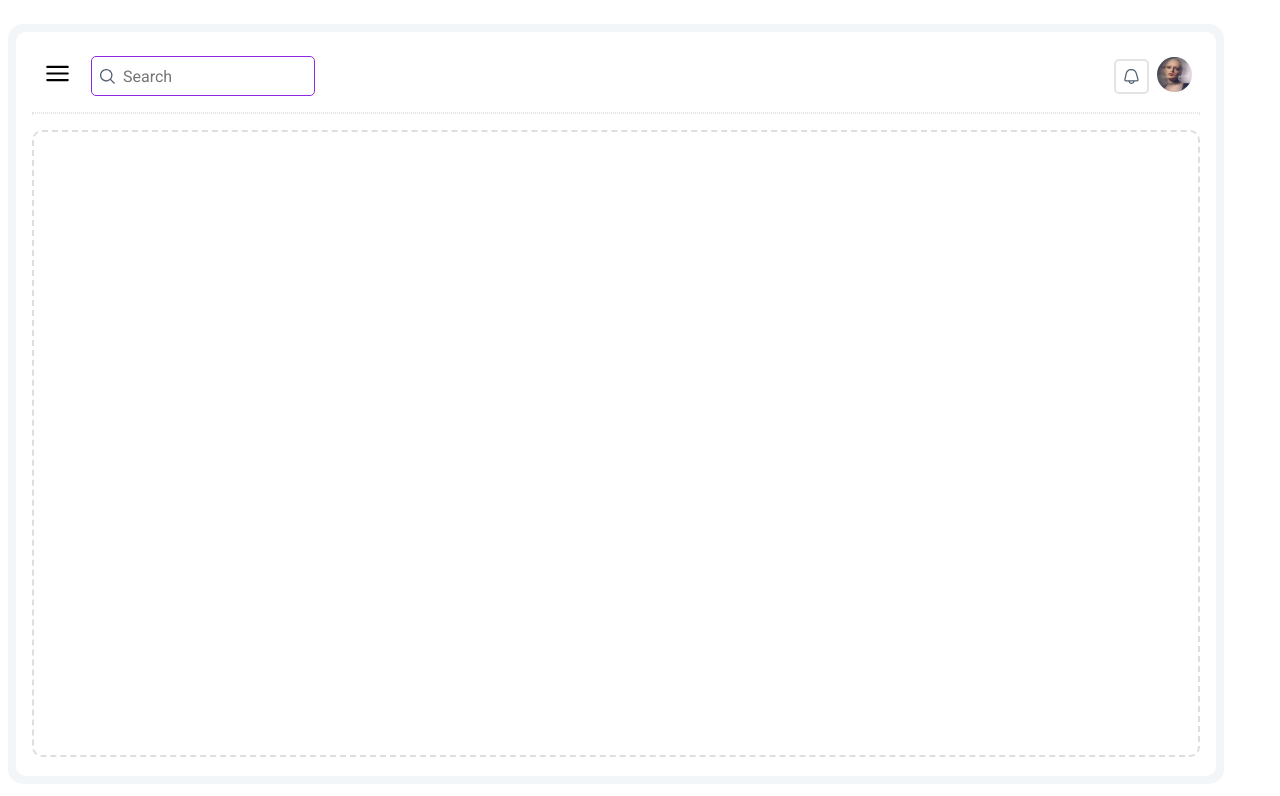
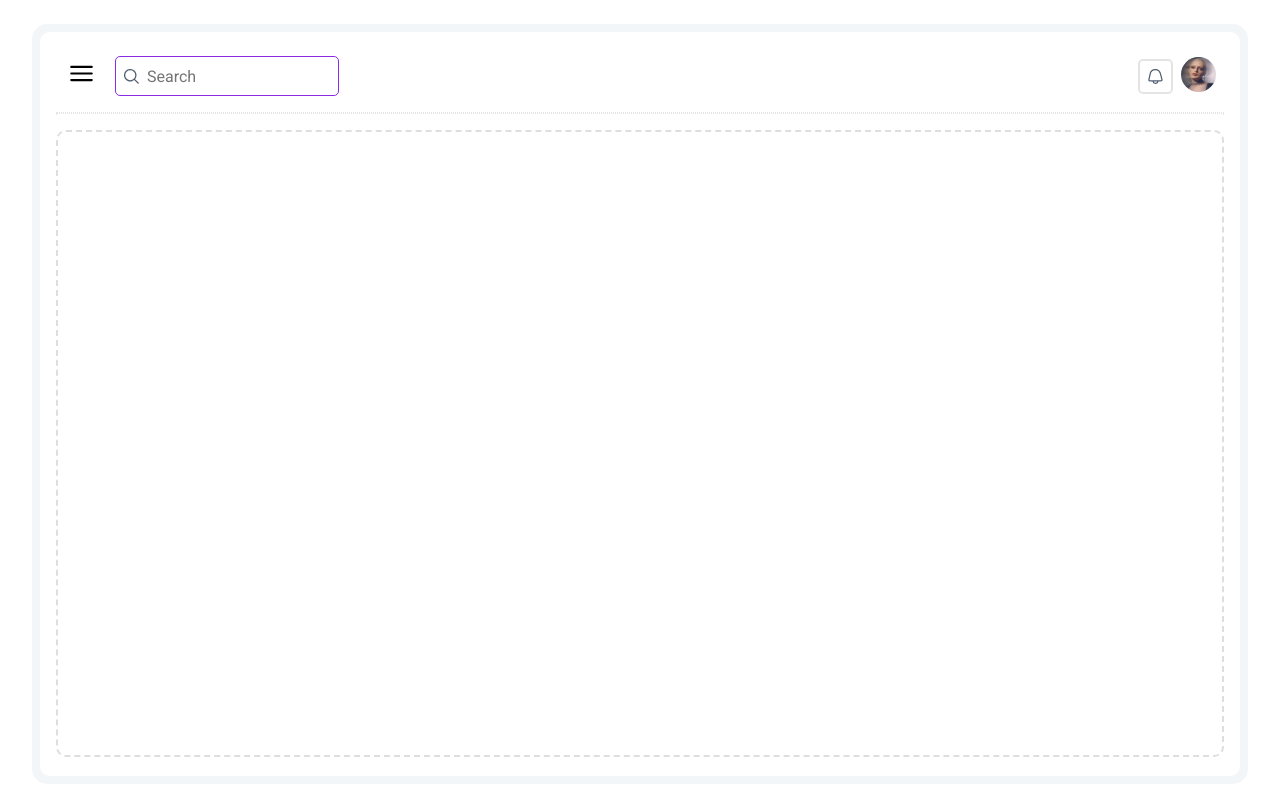
Before and after one commit to 0xRoS-200/Full-Stack-Journey, a plain HTML site: page Mini Projects/Sidebar Layout/index.html in a window 1280 px wide. Drawn offline with nearby package versions, Linux system fonts and the light colour scheme.

Commit message:
feat:changes

```diff
--- a/Mini Projects/Sidebar Layout/style.css
+++ b/Mini Projects/Sidebar Layout/style.css
@@ -17,7 +17,10 @@
 }
 
 body {
-    padding: 0 3em;
+    display: flex;
+    justify-content: center;
+    align-items: center;
+    padding: 0 1em;
 }
 
 .floating-content-container {
```
